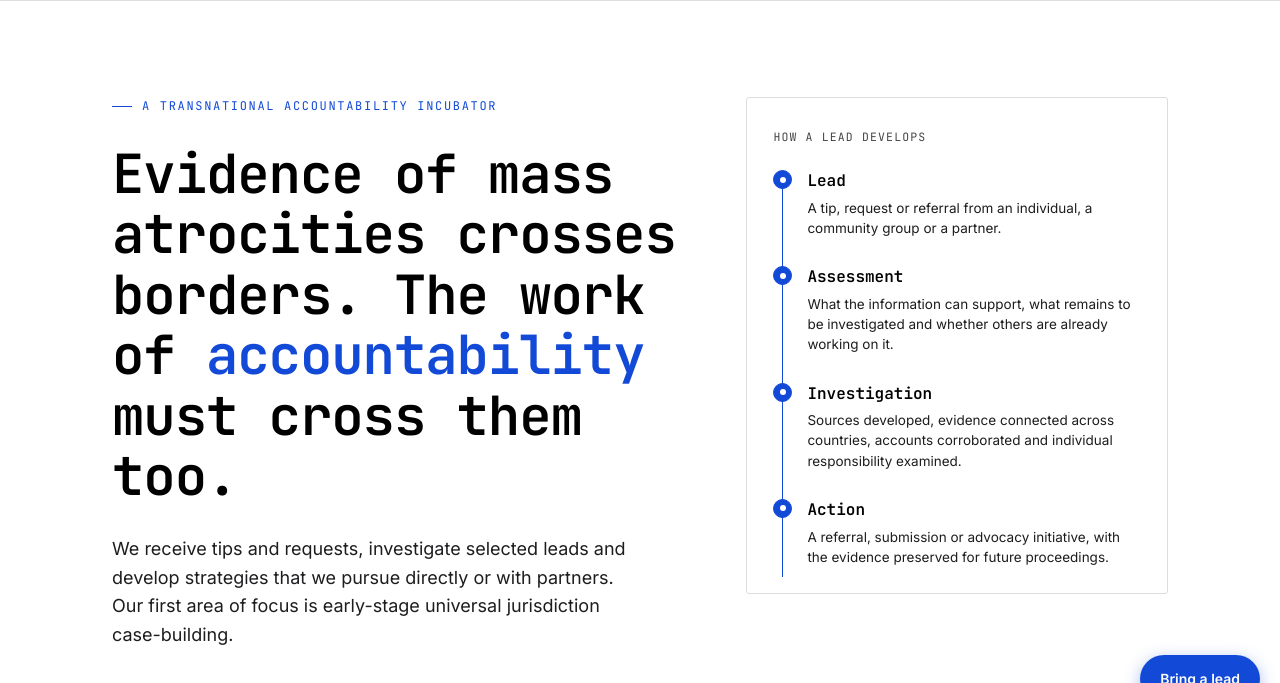
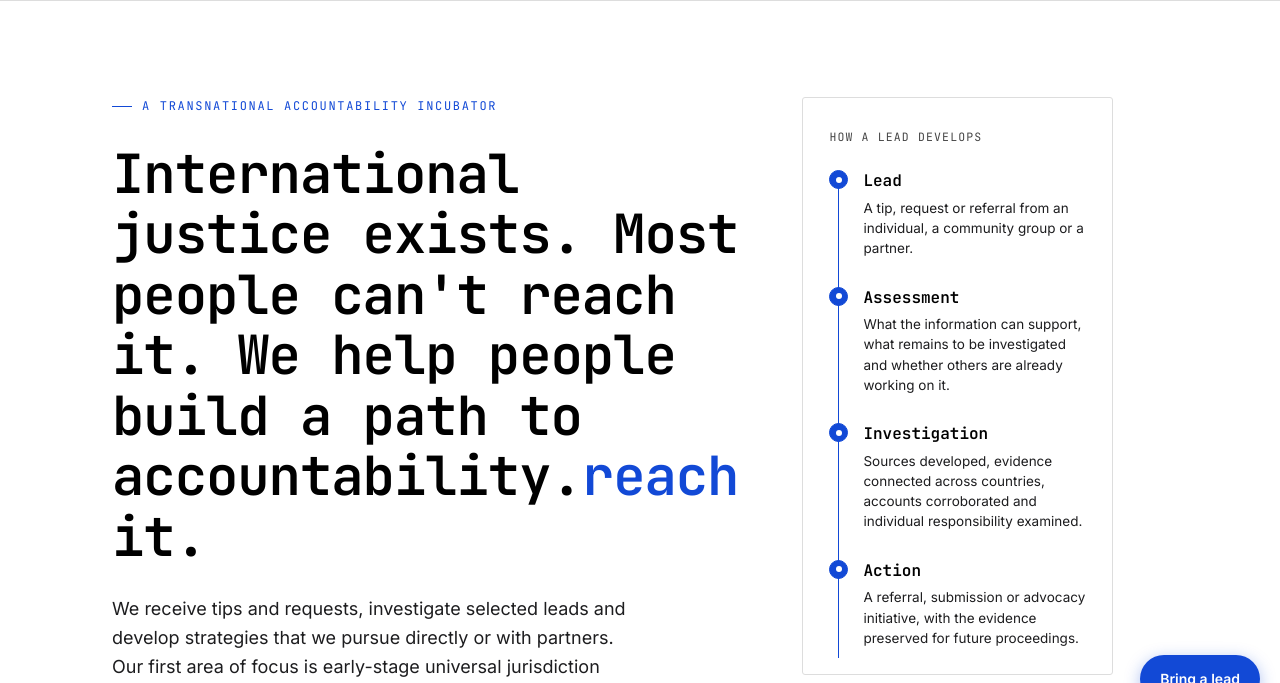
Before and after one commit to soraiyasal/gapjustice, a plain HTML site: page index.html in a window 1280 px wide. Shown: the part 77-760 px from the top of the page. Drawn offline with Linux system fonts and the light colour scheme.

Commit message:
Update hero section heading for clarity

```diff
--- a/index.html
+++ b/index.html
@@ -1165,7 +1165,9 @@
       <div class="hero-grid">
         <div>
           <div class="eyebrow hero-eyebrow">A Transnational Accountability Incubator</div>
-          <h1>Evidence of mass atrocities crosses borders. The work of <em>accountability</em> must cross them too.</h1>
+          <h1>International justice exists.
+Most people can't reach it.
+We help people build a path to accountability.<em>reach</em> it.</h1>
           <p class="hero-lede">We receive tips and requests, investigate selected leads and develop strategies that we pursue directly or with partners. Our first area of focus is early-stage universal jurisdiction case-building.</p>
           <div class="hero-actions">
             <a href="#contact-support" class="btn-primary">Bring a lead</a>
```
